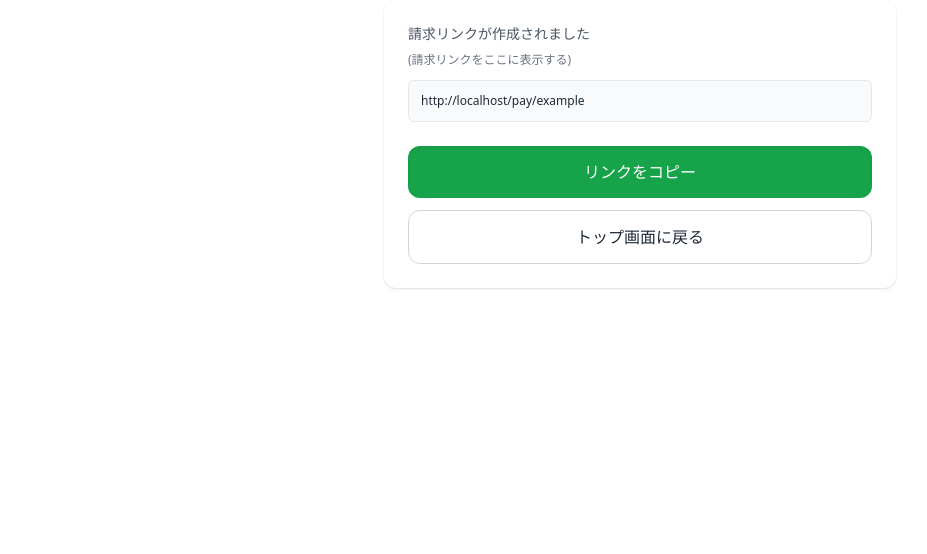
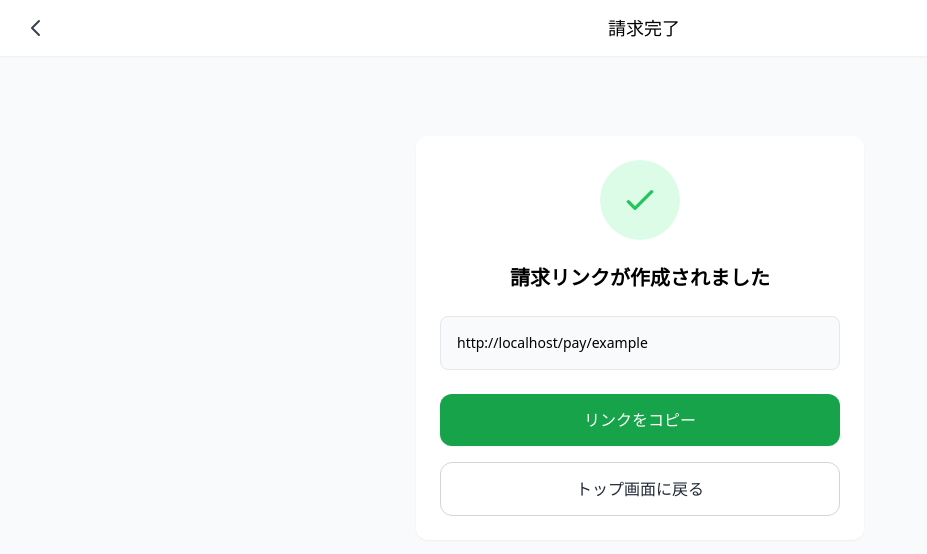
Before and after one commit to deraryo4559/GroupeF, a React (Vite) app in the folder front/: page /request/complete in a window 1280 px wide. Shown: the top 554 px of the page, without its empty margins (0-927 px from the left). Built offline with nearby package versions, Linux system fonts and the light colour scheme.

Commit message:
ヘッダーコンポーネントを追加し、各ページに統一されたヘッダーを実装

```diff
--- a/front/src/components/Header.jsx
+++ b/front/src/components/Header.jsx
@@ -11,19 +11,29 @@ import { useState, useEffect } from 'react';
  * @param {Function} props.onBackClick - 戻るボタンのカスタムクリックハンドラ
  * @param {React.ReactNode} props.rightAction - ヘッダー右側に表示するアクション要素
  * @param {string} props.className - 追加のカスタムクラス
+ * @param {boolean} props.includeSpacing - ヘッダーの下に自動的にスペースを作るかどうか (デフォルト: true)
+ * @param {React.ReactNode} props.children - ヘッダーの下に表示する子要素 (includeLayout=trueの場合)
+ * @param {boolean} props.includeLayout - ヘッダーの下にレイアウトを提供するかどうか (デフォルト: false)
  *
  * 使用例:
- * // 基本的な使用方法（戻るボタンあり）
+ * // 基本的な使用方法（戻るボタンあり、下に自動的にスペースが作られる）
  * <Header title="ページタイトル" />
+ * <div>コンテンツ</div>
+ *
+ * // スペーシングなし（自分でコンテンツ側でスペーシングを設定する場合）
+ * <Header title="ページタイトル" includeSpacing={false} />
+ * <div className="pt-14">手動でスペーシングを設定したコンテンツ</div>
+ *
+ * // 統合されたレイアウトとして使用（コンポーネントの子要素としてコンテンツを配置）
+ * <Header title="ページタイトル" includeLayout={true}>
+ *   <div>このコンテンツは自動的にヘッダーの下に配置されます</div>
+ * </Header>
  *
  * // 戻るボタンなしで使用（トップページなど）
  * <Header title="ホーム" showBackButton={false} />
  *
  * // 特定のURLに戻るボタン
  * <Header title="詳細ページ" backTo="/list" />
- *
- * // カスタムの戻る処理
- * <Header title="編集" onBackClick={() => confirmLeave()} />
  */
 function Header({
     title,
@@ -32,10 +42,14 @@ function Header({
     onBackClick,
     rightAction,
     className = "",
+    includeSpacing = true,
+    includeLayout = false,
+    children,
 }) {
     const navigate = useNavigate();
     const location = useLocation();
     const [pageTitle, setPageTitle] = useState(title);
+    const headerHeight = "h-14"; // ヘッダーの高さを定義（変更時は1か所だけ）
 
     // タイトルがない場合、現在のパスからタイトルを推測
     useEffect(() => {
@@ -69,9 +83,10 @@ function Header({
         }
     };
 
-    return (
+    // ヘッダー部分
+    const headerElement = (
         <header className={`fixed top-0 left-0 right-0 bg-white shadow-sm z-10 ${className}`}>
-            <div className="flex items-center justify-between h-14 px-4">
+            <div className={`flex items-center justify-between px-4 ${headerHeight}`}>
                 {/* 戻るボタン */}
                 {showBackButton && (
                     <button
@@ -102,10 +117,36 @@ function Header({
 
                 {/* 右側の調整 */}
                 <div className="w-10 flex justify-end">
+                    {rightAction}
                 </div>
             </div>
         </header>
     );
+
+    // レイアウト込みの場合
+    if (includeLayout) {
+        return (
+            <>
+                {headerElement}
+                <div className="pt-16">
+                    {children}
+                </div>
+            </>
+        );
+    }
+
+    // スペーシングを含める場合
+    if (includeSpacing) {
+        return (
+            <>
+                {headerElement}
+                <div className={`${headerHeight} w-full`}></div>
+            </>
+        );
+    }
+
+    // ヘッダーのみ
+    return headerElement;
 }
 
 export default Header;
--- a/front/src/components/RequestComplete.jsx
+++ b/front/src/components/RequestComplete.jsx
@@ -1,5 +1,7 @@
 // src/components/RequestComplete.jsx
 import { useLocation, useNavigate } from "react-router-dom";
+import Header from "./Header";
+
 
 function RequestComplete() {
   const navigate = useNavigate();
@@ -17,19 +19,30 @@ function RequestComplete() {
   };
 
   return (
-    <div className="w-full max-w-xs md:max-w-md lg:max-w-lg mx-auto p-6 bg-white rounded-xl shadow text-gray-800">
-      <div className="text-sm text-gray-600">請求リンクが作成されました</div>
-      <div className="text-xs text-gray-500 mt-2">(請求リンクをここに表示する)</div>
+    <>
+      <Header title="請求完了" backTo="/" />
+      <div className="min-h-screen pt-20 px-4 pb-8 bg-gray-50">
+        <div className="w-full max-w-md mx-auto bg-white rounded-xl shadow-sm p-6">
+          {/* 完了アイコン */}
+          <div className="mb-6 flex justify-center">
+            <div className="w-20 h-20 rounded-full bg-green-100 flex items-center justify-center">
+              <svg className="w-10 h-10 text-green-500" fill="none" stroke="currentColor" viewBox="0 0 24 24" xmlns="http://www.w3.org/2000/svg">
+                <path strokeLinecap="round" strokeLinejoin="round" strokeWidth="2" d="M5 13l4 4L19 7"></path>
+              </svg>
+            </div>
+          </div>
+
+          <h1 className="text-xl font-bold text-center mb-6">請求リンクが作成されました</h1>
 
           {/* リンク表示（折り返し） */}
-      <div className="mt-3 p-3 bg-gray-50 border rounded-md text-xs break-all">
+          <div className="p-4 bg-gray-50 border rounded-lg text-sm break-all">
             {link}
           </div>
 
           <button
             type="button"
             onClick={copyToClipboard}
-        className="mt-6 w-full py-3.5 rounded-xl text-white text-[15px] md:text-base font-medium shadow-inner bg-green-600 hover:bg-green-700 transition-colors"
+            className="mt-6 w-full py-3.5 rounded-xl text-white text-base font-medium shadow-sm bg-green-600 hover:bg-green-700 transition-colors"
           >
             リンクをコピー
           </button>
@@ -37,11 +50,13 @@ function RequestComplete() {
           <button
             type="button"
             onClick={() => navigate("/")}
-        className="mt-3 w-full py-3.5 rounded-xl text-[15px] md:text-base font-medium bg-white border border-gray-300 text-gray-800 hover:bg-gray-50 transition-colors"
+            className="mt-4 w-full py-3.5 rounded-xl text-base font-medium bg-white border border-gray-300 text-gray-800 hover:bg-gray-50 transition-colors"
           >
             トップ画面に戻る
           </button>
         </div>
+      </div>
+    </>
   );
 }
 
--- a/front/src/components/RequestLink.jsx
+++ b/front/src/components/RequestLink.jsx
@@ -1,5 +1,6 @@
 import { useState } from "react";
 import { useNavigate } from "react-router-dom";
+import Header from "./Header";
 
 function RequestLink() {
   const [reqAmount, setReqAmount] = useState("3000");
@@ -26,8 +27,10 @@ function RequestLink() {
   };
 
   return (
-    <div className="w-full max-w-xs md:max-w-md lg:max-w-lg mx-auto p-6 bg-white rounded-xl shadow text-gray-800">
-      <div className="text-sm text-gray-600 leading-6 mb-2">請求リンクの作成</div>
+    <>
+      <Header title="請求リンクの作成" backTo="/" />
+      <div className="w-full max-w-xs md:max-w-md lg:max-w-lg mx-auto p-6 bg-white rounded-xl shadow text-gray-800">
+        <div className="text-sm text-gray-600 leading-6 mb-2">請求リンクの作成</div>
 
       {/* 請求金額 */}
       <div className="mt-2">
@@ -78,6 +81,7 @@ function RequestLink() {
         ← Topに戻る
       </button>
     </div>
+    </>
   );
 }
 
--- a/front/src/pages/BillingStatus.jsx
+++ b/front/src/pages/BillingStatus.jsx
@@ -83,12 +83,11 @@ const BillingStatus = () => {
 
     return (
         <>
-            <Header title="送金完了" backTo="/" />
+            <Header title="請求ステータス" backTo="/" />
             <div className="bg-white min-h-screen p-4 font-sans">
                 <div className="max-w-md mx-auto">
                     {/* ヘッダー */}
                     <div className="flex justify-between items-center mb-6">
-                        <h1 className="text-2xl font-bold text-gray-800">請求ステータス</h1>
                     </div>
 
                     {/* リスト */}
--- a/front/src/pages/Payment.jsx
+++ b/front/src/pages/Payment.jsx
@@ -2,6 +2,7 @@ import React, { useState, useEffect } from 'react';
 import { useNavigate } from 'react-router-dom';
 import Button1 from '../components/button1';
 import Icon from '../components/Icon';
+import Header from '../components/Header';
 
 const Payment = () => {
     const navigate = useNavigate();
@@ -30,6 +31,8 @@ const Payment = () => {
     };
 
     return (
+        <>
+            <Header title="送金依頼" showBackButton={false} />
             <div className="flex justify-center">
                 <div className="max-w-sm w-full p-6 flex flex-col justify-center">
                     <div>
@@ -78,6 +81,7 @@ const Payment = () => {
                     </div>
                 </div>
             </div>
+        </>
     );
 };
 
--- a/front/src/pages/SendMoney.jsx
+++ b/front/src/pages/SendMoney.jsx
@@ -94,19 +94,7 @@ function SendMoney() {
   return (
     <>
       <Header title="送金" backTo="/step3" />
-      <div className="w-full max-w-xs md:max-w-md lg:max-w-lg mx-auto p-6 bg-white rounded-xl shadow text-gray-800">
-        {/* 戻るボタン */}
-        <div className="mb-4">
-          <Button1
-            variant="outline"
-            size="small"
-            navigateTo="/step3"
-            className="flex items-center gap-1"
-          >
-            ← 送金相手選択に戻る
-          </Button1>
-        </div>
-
+      <div className="w-full pt-8 max-w-xs md:max-w-md lg:max-w-lg mx-auto p-6 bg-white rounded-xl shadow text-gray-800">
         {/* 送金先 */}
         <div className="flex items-start gap-4">
           <div className="text-sm text-gray-600 leading-6 mt-1">送金先</div>
--- a/front/src/pages/Top.jsx
+++ b/front/src/pages/Top.jsx
@@ -22,7 +22,7 @@ const Top = () => {
             <div className="flex justify-center">
                 <div className="max-w-sm w-full p-6 flex flex-col justify-center">
                     <div>
-                        <h2 className="text-xl font-bold text-center text-gray-800 mb-6">
+                        <h2 className="text-xl font-bold text-gray-800 mb-6">
                             お客様情報
                         </h2>
                         <Icon
```
Also changed, not shown: front/src/pages/AddressList.jsx (+6 -13 lines). Lines whose indentation alone changed are shown as unchanged.
